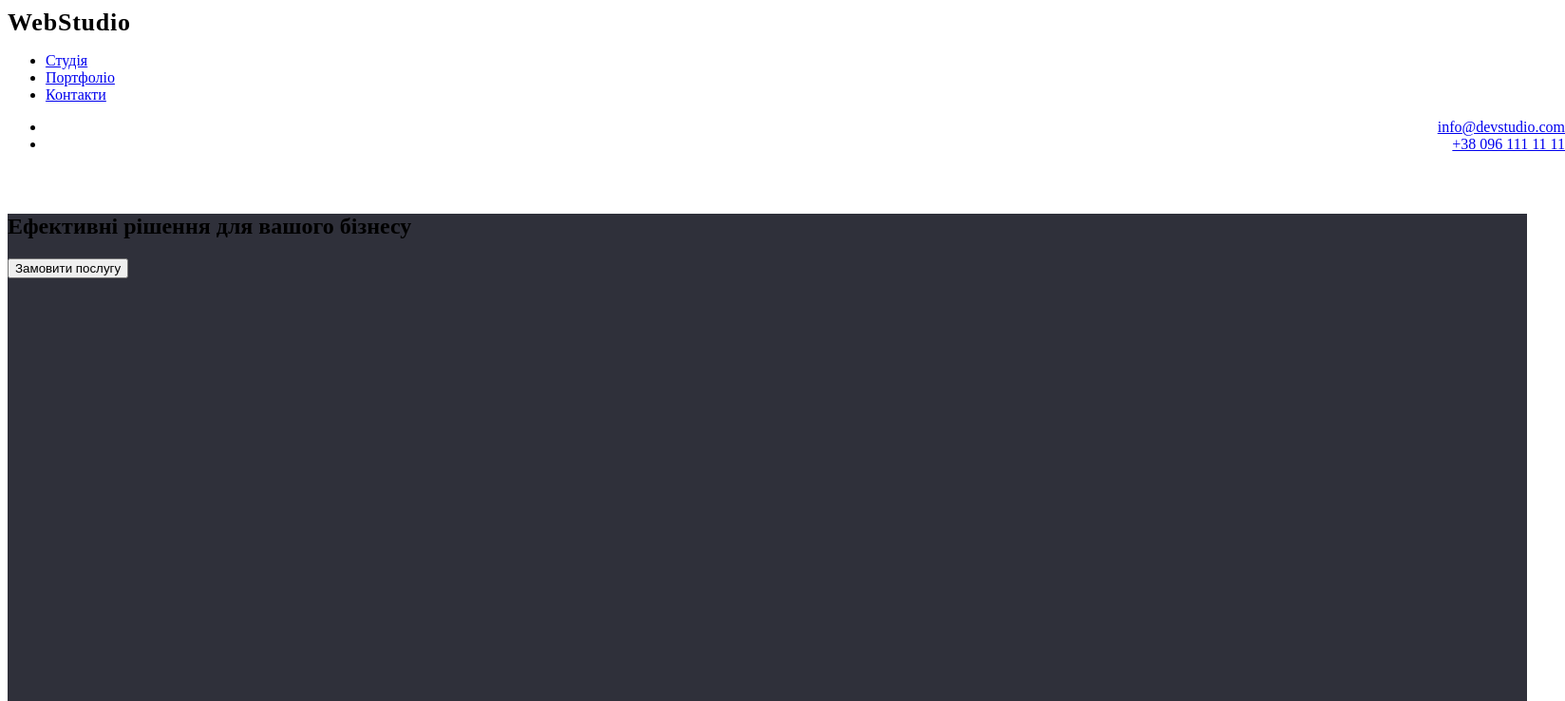
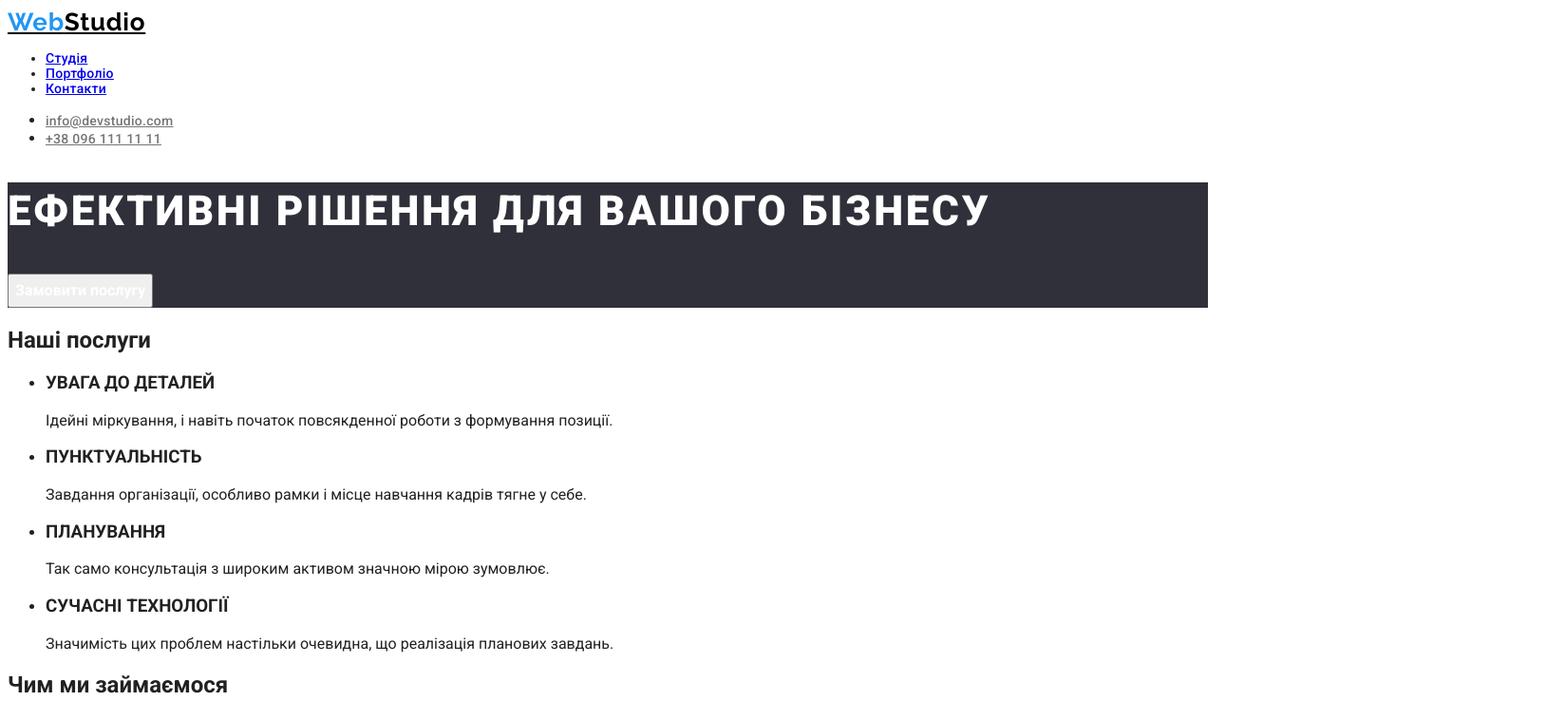
Before and after one commit to MRDoops/goit-markup-hw-02, a plain HTML site: page index.html in a window 1280 px wide. Shown: the top 738 px of the page at 95% size, 1648 px wide, since content can reach past the window. Drawn offline with Linux system fonts and the light colour scheme.

Commit message:
Добавив стилей для тексту, підключив шрифти

```diff
--- a/css/styles.css
+++ b/css/styles.css
@@ -1,6 +1,14 @@
+@import url('https://fonts.googleapis.com/css2?family=Raleway:wght@700&family=Roboto:wght@400;500;700;900&display=swap');
+
+body {
+	font-family: 'Raleway', sans-serif;
+	font-family: 'Roboto', sans-serif;
+	color: #212121;
+}
+
+/* Nav */
 .logo {
-	text-decoration: none;
-	color: #000000;
+	color: #000;
 	font-family: 'Raleway';
 	font-style: normal;
 	font-weight: 700;
@@ -9,31 +17,70 @@
 	letter-spacing: 0.03em;
 }
 
-.hero {
-	display: block;
-	background-color: #2F303A;
-	width: 1600px;
-	height: 600px;
-	left: 0px;
-	top: 80px;
+.text-logo {
+	color: #2196F3;
+}
+
+.header-links {
+	font-family: 'Roboto';
+	font-style: normal;
+	font-weight: 500;
+	font-size: 14px;
+	line-height: 16px;
+	letter-spacing: 0.02em;
 
 }
 
-.nav-main-contacts {
-	display: block;
-	width: 1600px;
-	height: 80px;
-	left: 0px;
-	top: 0px;
-	background: #FFFFFF;
+.link-page:hover,
+.contact:hover,
+.link-page:focus,
+.contact:focus {
+	color: #2196F3;
+}
+
+
+.contact {
+	font-family: 'Roboto';
+	font-style: normal;
+	font-weight: 500;
+	font-size: 14px;
+	line-height: 16px;
+	letter-spacing: 0.02em;
+	color: #757575;
+}
+
+/* Main */
+
+.title-text {
+	font-family: 'Roboto';
+	font-style: normal;
+	font-weight: 900;
+	font-size: 44px;
+	line-height: 60px;
+	letter-spacing: 0.06em;
+	text-transform: uppercase;
+	color: #ffff;
+}
+
+.hero {
+	background-color: #2F303A;
+}
+
+.button {
+	font-family: 'Roboto';
+	font-style: normal;
+	font-weight: 700;
+	font-size: 16px;
+	line-height: 30px;
+	color: #FFFFFF;
 
 }
 
-.contacts {
-	width: 1600px;
-	height: 80px;
-	left: 0px;
-	top: 0px;
-	display: block;
-	text-align: right;
+.button:hover,
+.button:focus {
+	background: #2196F3;
+	box-shadow: 0px 4px 4px rgba(0, 0, 0, 0.15);
+	border-radius: 4px;
 }
+
+/* Section Features */
--- a/index.html
+++ b/index.html
@@ -17,7 +17,7 @@
 			<ul class="header-links">
 				<li><a href="./index.html" class="link-page">Студія</a></li>
 				<li><a href="./portfolio.html" class="link-page">Портфоліо</a></li>
-				<li><a href="#">Контакти</a></li>
+				<li><a href="#" class="link-page">Контакти</a></li>
 			</ul>
 		</nav>
 		<ul class="contacts">
@@ -30,7 +30,7 @@
 			<h1 class="title-text">
 				Ефективні рішення для вашого бізнесу
 			</h1>
-			<button type="button">Замовити послугу</button>
+			<button type="button" class="button">Замовити послугу</button>
 		</section>
 
 		<section class="features">
```
